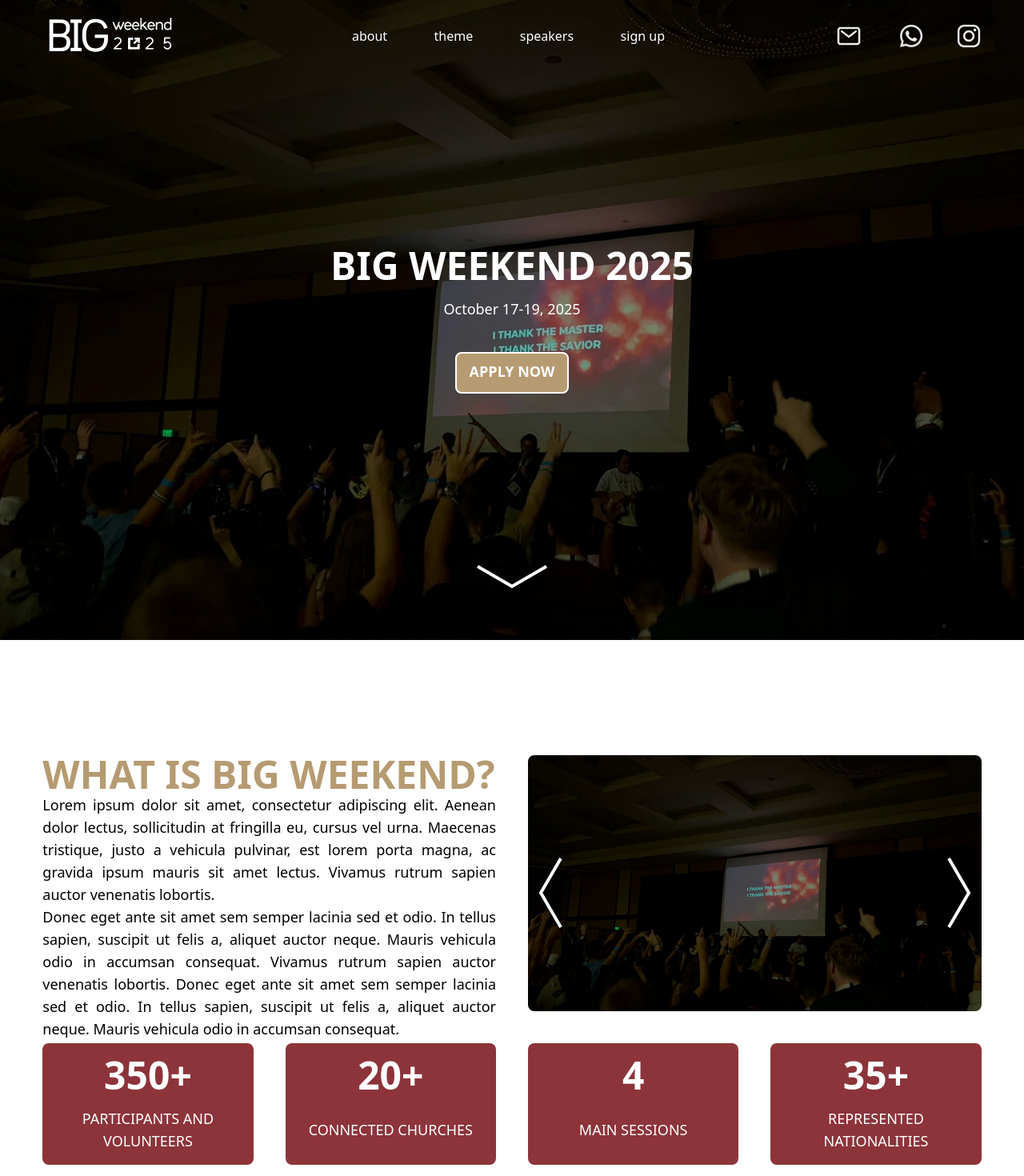
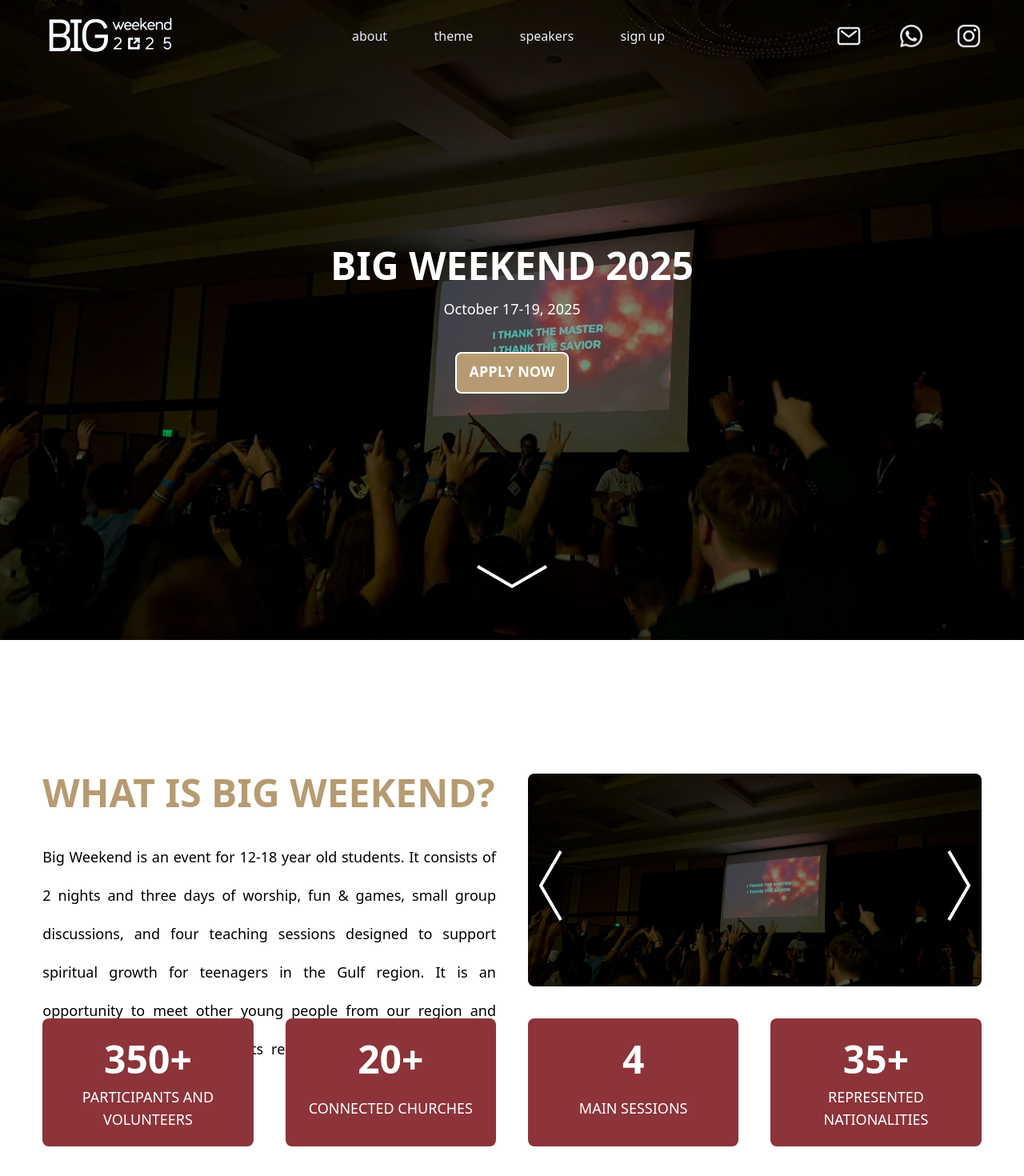
Before and after one commit to Selerium/bw-2025-site, a Vue app: page / in a window 1280 px wide. Shown: the top 1470 px of the page at 80% size. Built offline with nearby package versions, Linux system fonts and the light colour scheme.

Commit message:
finished first two sections

```diff
--- a/src/components/Home.vue
+++ b/src/components/Home.vue
@@ -4,36 +4,38 @@ import Nav from "./Nav.vue";
 
 const activeImage = ref<number>(1);
 const images = [
-    'hero-image.png',
-    'hero-image.png',
-    'hero-image.png',
-    'hero-image.png',
-]
+  "hero-image.png",
+  "hero-image.png",
+  "hero-image.png",
+  "hero-image.png",
+];
 function changeActiveImage(left: boolean) {
   if (left)
-        activeImage.value = (activeImage.value == 1 ? images.length - 1 : activeImage.value - 1);
+    activeImage.value =
+      activeImage.value == 1 ? images.length - 1 : activeImage.value - 1;
   else
-        activeImage.value = (activeImage.value == images.length - 1 ? 1 : activeImage.value + 1);
+    activeImage.value =
+      activeImage.value == images.length - 1 ? 1 : activeImage.value + 1;
 }
 
 const metrics = [
   {
-        value: '350+',
-        text: 'PARTICIPANTS AND VOLUNTEERS',
+    value: "350+",
+    text: "PARTICIPANTS AND VOLUNTEERS",
   },
   {
-        value: '20+',
-        text: 'CONNECTED CHURCHES',
+    value: "20+",
+    text: "CONNECTED CHURCHES",
   },
   {
-        value: '4',
-        text: 'MAIN SESSIONS',
+    value: "4",
+    text: "MAIN SESSIONS",
   },
   {
-        value: '35+',
-        text: 'REPRESENTED NATIONALITIES',
+    value: "35+",
+    text: "REPRESENTED NATIONALITIES",
   },
-]
+];
 </script>
 
 <template>
@@ -50,44 +52,61 @@ const metrics = [
       <h1 class="z-10 text-white font-bold text-5xl">BIG WEEKEND 2025</h1>
       <p class="z-10 text-white text-lg">October 17-19, 2025</p>
     </div>
-    <button
+    <a
+    href="#signup"
       class="z-10 font-bold text-white text-lg pt-2 pb-3 px-4 border-2 rounded-lg border-white bg-primary"
     >
       APPLY NOW
-    </button>
-    <a href="#" class="absolute z-10 bottom-16"><img src="/arrow.png" /></a>
+    </a>
+    <a href="#about" class="absolute z-10 bottom-16"><img src="/arrow.png" /></a>
   </div>
-  <div id="about" class="flex flex-col h-dvh w-full justify-center items-center gap-10">
-    <div class="flex justify-between w-11/12 max-h-2/5 gap-10 grow">
-      <div class="flex flex-col justify-between w-1/3 grow">
-        <h1 class="text-5xl font-bold text-primary w-full text-left">WHAT IS BIG WEEKEND?</h1>
-        <p class="text-lg text-justify w-full">
-            Lorem ipsum dolor sit amet, consectetur adipiscing elit. Aenean dolor
-            lectus, sollicitudin at fringilla eu, cursus vel urna. Maecenas
-            tristique, justo a vehicula pulvinar, est lorem porta magna, ac
-            gravida ipsum mauris sit amet lectus. Vivamus rutrum sapien auctor
-            venenatis lobortis.
-        </p>
-        <p class="text-lg text-justify w-full">
-          Donec eget ante sit amet sem semper lacinia sed et
-          odio. In tellus sapien, suscipit ut felis a, aliquet auctor neque.
-          Mauris vehicula odio in accumsan consequat. Vivamus rutrum sapien
-          auctor venenatis lobortis. Donec eget ante sit amet sem semper lacinia
-          sed et odio. In tellus sapien, suscipit ut felis a, aliquet auctor
-          neque. Mauris vehicula odio in accumsan consequat.
+  <div
+    id="about"
+    class="flex flex-col h-dvh w-full justify-center items-center gap-10"
+  >
+    <div class="flex justify-between w-11/12 max-h-1/3 gap-10 grow">
+      <div class="flex flex-col gap-8 w-1/3 grow">
+        <h1 class="text-5xl font-bold text-primary w-full text-left">
+          WHAT IS BIG WEEKEND?
+        </h1>
+        <p class="text-lg text-justify w-full leading-12">
+          Big Weekend is an event for 12-18 year old students. It consists of 2
+          nights and three days of worship, fun & games, small group
+          discussions, and four teaching sessions designed to support spiritual
+          growth for teenagers in the Gulf region. It is an opportunity to meet
+          other young people from our region and make new friends. Participants
+          represent different cultural and church backgrounds.
         </p>
       </div>
-      <div class="relative flex flex-col justify-center items-center w-1/3 grow rounded-lg">
-        <img class="object-cover w-full h-full rounded-lg" :src="images[activeImage]"/>
-        <button @click="changeActiveImage(true)"><img class="rotate-90 absolute z-10 bottom-5/12 -left-4 mix-blend-difference" src="/arrow.png" /></button>
-        <button @click="changeActiveImage(false)"><img class="-rotate-90 absolute z-10 bottom-5/12 -right-4 mix-blend-difference" src="/arrow.png" /></button>
+      <div
+        class="relative flex flex-col justify-center items-center w-1/3 grow rounded-lg"
+      >
+        <img
+          class="object-cover w-full h-full rounded-lg"
+          :src="images[activeImage]"
+        />
+        <button @click="changeActiveImage(true)">
+          <img
+            class="rotate-90 cursor-pointer absolute z-10 bottom-5/12 -left-4 mix-blend-difference"
+            src="/arrow.png"
+          />
+        </button>
+        <button @click="changeActiveImage(false)">
+          <img
+            class="-rotate-90 cursor-pointer absolute z-10 bottom-5/12 -right-4 mix-blend-difference"
+            src="/arrow.png"
+          />
+        </button>
       </div>
     </div>
-    <div class="flex gap-10 w-11/12">
-        <div v-for="item in metrics" class="w-1/5 rounded-lg p-4 grow bg-secondary flex flex-col justify-center items-center gap-4">
-            <span class="text-white font-bold text-5xl">{{item.value}}</span>
-            <div class="h-1/2 w-full flex items-center justify-center">
-                <span class="text-white text-lg">{{item.text}}</span>
+    <div class="flex gap-10 w-11/12 max-h-1/5 grow">
+      <div
+        v-for="item in metrics"
+        class="w-1/5 h-full rounded-lg p-4 grow bg-secondary flex flex-col justify-center items-center gap-4"
+      >
+        <span class="text-white font-bold text-5xl">{{ item.value }}</span>
+        <div class="h-1/3 w-full flex items-center justify-center">
+          <span class="text-white text-lg">{{ item.text }}</span>
         </div>
       </div>
     </div>
--- a/src/components/Nav.vue
+++ b/src/components/Nav.vue
@@ -9,17 +9,17 @@ function changeSection(value: number) {
 </script>
 
 <template>
-    <div class="py-4 flex justify-between items-center">
+    <div class="py-4 flex justify-between items-center mix-blend-difference">
         <a href="#" class="transition-all" @click="changeSection(0)">
-            <img class="mix-blend-difference" src="/bw-25-logo.png" />
+            <img src="/bw-25-logo.png" />
         </a>
         <div class="w-1/3 flex justify-between items-center">
-            <a href="#" class="transition-all mix-blend-difference" @click="changeSection(1)" :class="chosenSection == 1 ? 'font-bold text-primary' : 'font-normal text-white'">about</a>
-            <a href="#" class="transition-all mix-blend-difference" @click="changeSection(2)" :class="chosenSection == 2 ? 'font-bold text-primary' : 'font-normal text-white'">theme</a>
-            <a href="#" class="transition-all mix-blend-difference" @click="changeSection(3)" :class="chosenSection == 3 ? 'font-bold text-primary' : 'font-normal text-white'">speakers</a>
-            <a href="#" class="transition-all mix-blend-difference" @click="changeSection(4)" :class="chosenSection == 4 ? 'font-bold text-primary' : 'font-normal text-white'">sign up</a>
+            <a href="#about" class="transition-all text-white" @click="changeSection(1)" :class="chosenSection == 1 ? 'font-bold' : 'font-normal'">about</a>
+            <a href="#theme" class="transition-all text-white" @click="changeSection(2)" :class="chosenSection == 2 ? 'font-bold' : 'font-normal'">theme</a>
+            <a href="#speakers" class="transition-all text-white" @click="changeSection(3)" :class="chosenSection == 3 ? 'font-bold' : 'font-normal'">speakers</a>
+            <a href="#signup" class="transition-all text-white" @click="changeSection(4)" :class="chosenSection == 4 ? 'font-bold' : 'font-normal'">sign up</a>
         </div>
-        <div class="flex gap-10 items-center mix-blend-difference">
+        <div class="flex gap-10 items-center">
             <a href="/"><img class="h-8 w-8" src="/mail.png"/></a>
             <a href="/"><img class="h-8 w-8 ml-1.5" src="/whatsapp.png"/></a>
             <a href="/"><img class="h-8 w-8" src="/instagram.png"/></a>
--- a/src/style.css
+++ b/src/style.css
@@ -3,6 +3,10 @@
 @theme {
   --color-primary: #B69B72;
   --color-secondary: #8C343A;
+}
+
+html {
+  scroll-behavior: smooth;
 }
 
 :root {
```
Lines whose indentation alone changed are shown as unchanged.
